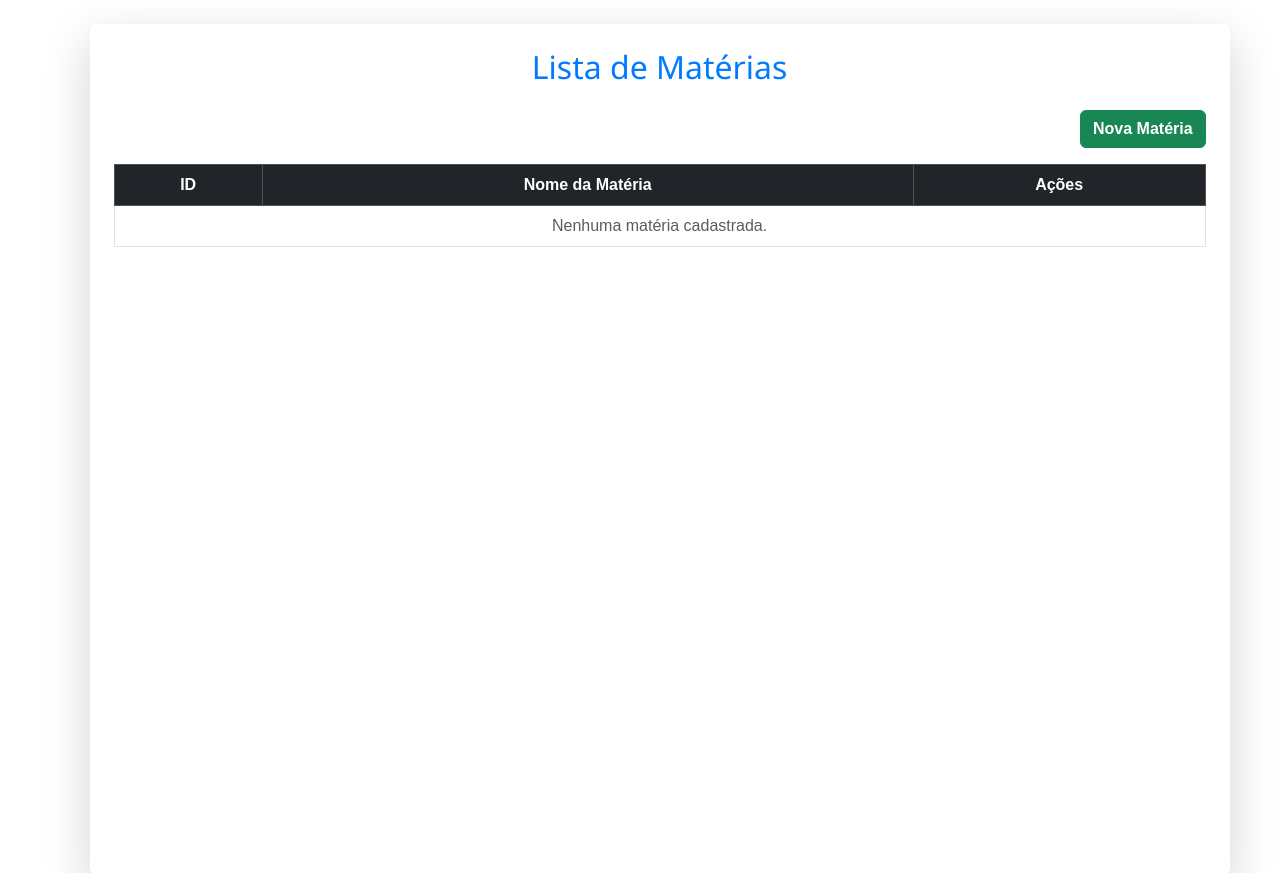
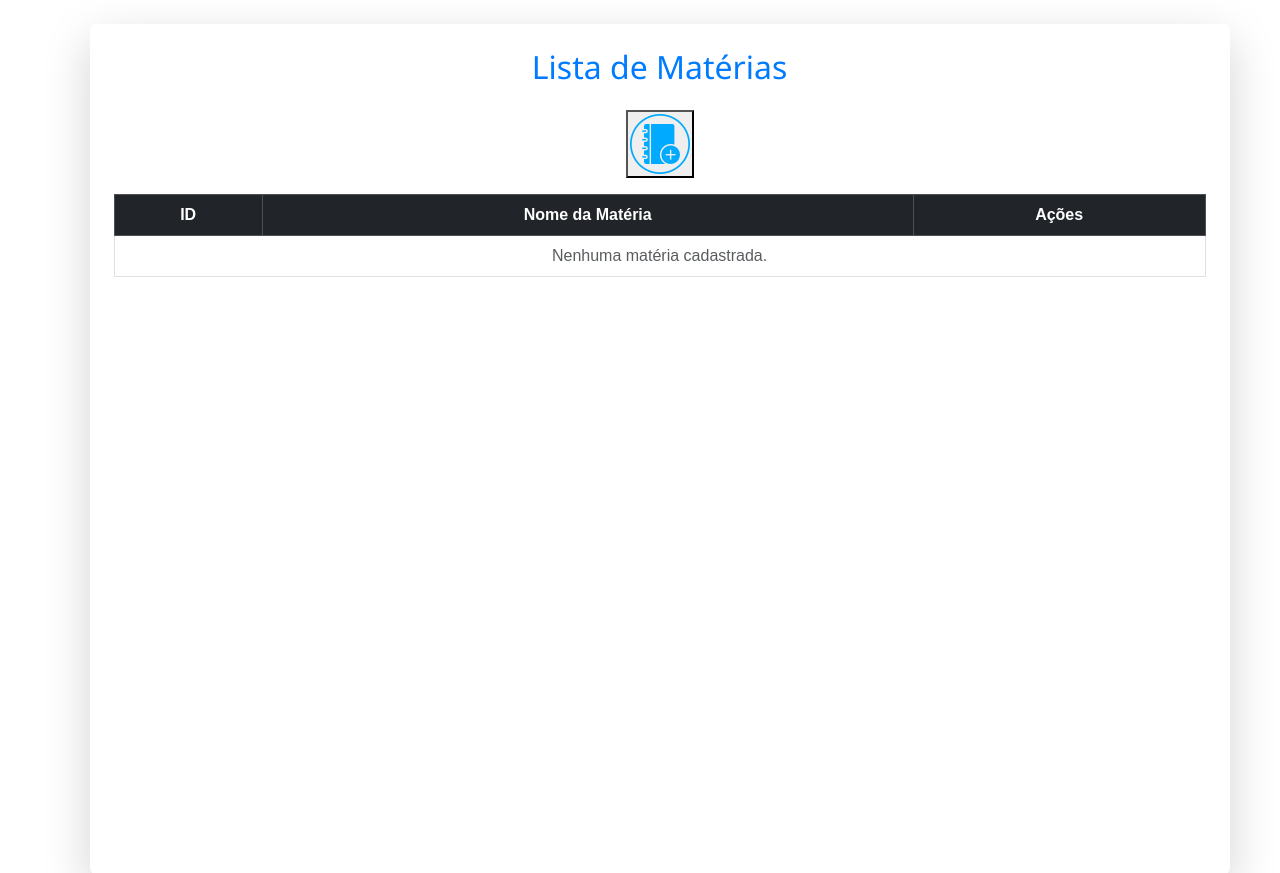
Before and after one commit to MatheusMaiaRangel/tcc-cesario, a PHP site: page /gerenciar_materias.php in a window 1280 px wide. Shown: the part 56-929 px from the top of the page. Run offline with PHP 8.4, Linux system fonts and the light colour scheme; the visitor is signed in with stand-in values (Sample User, id 1); data comes from the database, SQL or seed files in the repository.

Commit message:
Alteração no botão para adicionar matéria

```diff
--- a/gerenciar_materias.php
+++ b/gerenciar_materias.php
@@ -71,11 +71,11 @@ if (isset($_GET['remover'])) {
   <h2 class="text-center mb-4 titulo-azul w-100">Lista de Matérias</h2>
 
   <!-- Botão para abrir o modal de nova matéria -->
-  <div class="text-end mb-3 w-100">
-    <button type="button" class="btn btn-success fw-bold" data-bs-toggle="modal" data-bs-target="#modalNovaMateria">
-      Nova Matéria
-    </button>
-  </div>
+  <div class="text-end mb-3">
+      <button type="button" data-bs-toggle="modal" data-bs-target="#modalNovaMateria">
+      <img src="img/notebook.png">
+      </button>
+</div>
 
   <div class="table-responsive w-100">
     <table class="table table-bordered table-hover align-middle">
@@ -107,6 +107,7 @@ if (isset($_GET['remover'])) {
   </div>
 </div>
 
+
 <!-- Modal Nova Matéria -->
 <div class="modal fade" id="modalNovaMateria" tabindex="-1" aria-labelledby="modalNovaMateriaLabel" aria-hidden="true">
   <div class="modal-dialog">
```
